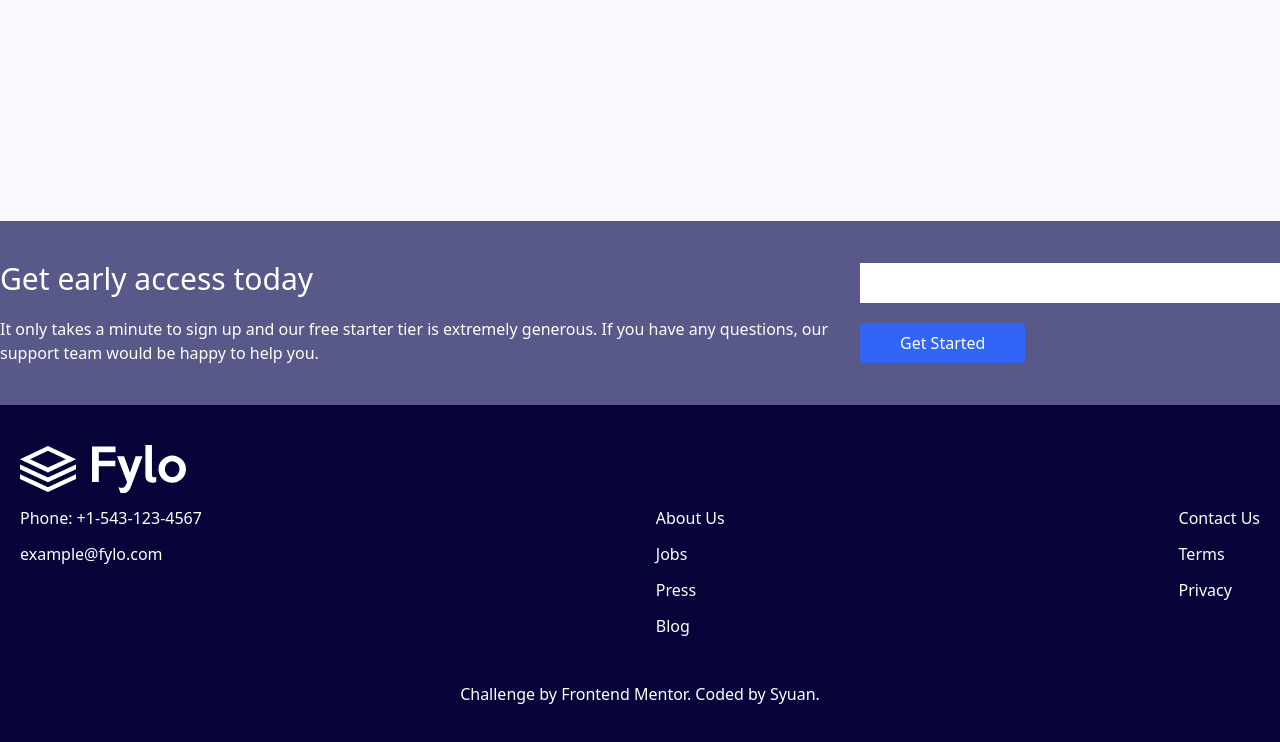
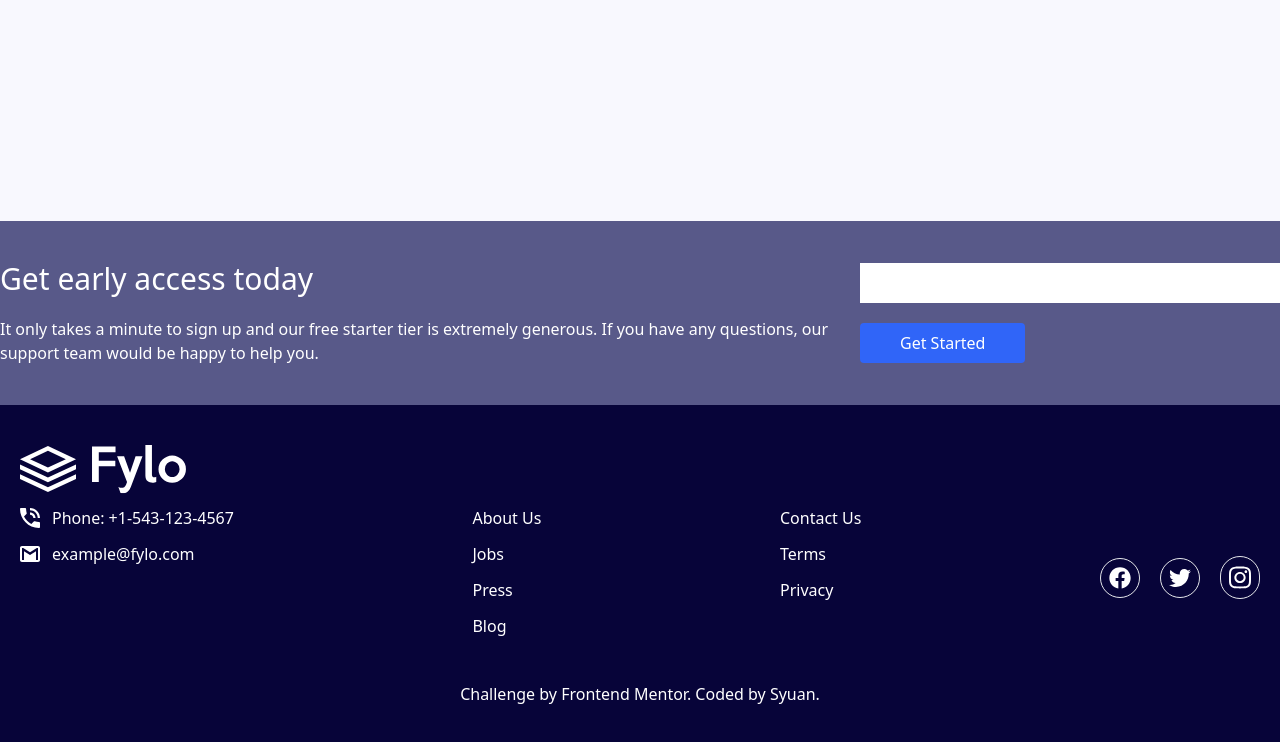
Before and after one commit to a733181/frontendMentor-Fylo-landing-page-with-two-column-layout, a plain HTML site: page index.html in a window 1280 px wide. Shown: the part 1227-1969 px from the top of the page. Drawn offline with nearby package versions, Linux system fonts and the light colour scheme.

Commit message:
新增 icons

```diff
--- a/index.html
+++ b/index.html
@@ -7,6 +7,7 @@
     <meta name="viewport" content="width=device-width, initial-scale=1.0" />
     <title>frontendMentor-Fylo-landing-page-with-two-column-layout</title>
     <script src="https://cdn.tailwindcss.com"></script>
+    <link rel="stylesheet" href="./src/style.css" />
     <style>
       .bg {
         background: url('./src/images/illustration-2.svg') no-repeat right 114px /
@@ -126,8 +127,14 @@
         </a>
         <ul class="flex justify-between flex-col lg:flex-row">
           <li class="mb-6 lg:mb-0">
-            <p class="mb-3">Phone: +1-543-123-4567</p>
-            <p class="mb-3">example@fylo.com</p>
+            <div class="flex items-center mb-3">
+              <img src="./src/images/icon-phone.svg" class="w-5 mr-3" />
+              <p>Phone: +1-543-123-4567</p>
+            </div>
+            <div class="flex items-center mb-3">
+              <img src="./src/images/icon-email.svg" class="w-5 mr-3" />
+              <p>example@fylo.com</p>
+            </div>
           </li>
           <li class="mb-6 lg:mb-0">
             <a href="#" class="block mb-3 hover:text-[#3065f8]">About Us</a>
@@ -139,6 +146,29 @@
             <a href="#" class="block mb-3 hover:text-[#3065f8]">Contact Us</a>
             <a href="#" class="block mb-3 hover:text-[#3065f8]">Terms</a>
             <a href="#" class="block mb-3 hover:text-[#3065f8]">Privacy</a>
+          </li>
+          <li class="flex gap-5 items-center">
+            <div class="icon-hover w-10 p-2 border rounded-full">
+              <img
+                src="./src/images/facebook.svg"
+                alt="facebook"
+                class="w-full"
+              />
+            </div>
+            <div class="icon-hover w-10 p-2 border rounded-full">
+              <img
+                src="./src/images/twitter.svg"
+                alt="twitter"
+                class="w-full"
+              />
+            </div>
+            <div class="icon-hover w-10 p-2 border rounded-full">
+              <img
+                src="./src/images/instagram.svg"
+                alt="instagram"
+                class="w-full"
+              />
+            </div>
           </li>
         </ul>
         <p class="text-center mt-8">
--- /dev/null
+++ b/src/style.css
@@ -0,0 +1,4 @@
+.icon-hover:hover {
+  filter: brightness(0) saturate(100%) invert(32%) sepia(32%) saturate(4125%)
+    hue-rotate(213deg) brightness(98%) contrast(99%);
+}
```
Also changed, not shown: src/images/facebook.svg (added), src/images/instagram.svg (added), src/images/twitter.svg (added), 1 other file.
